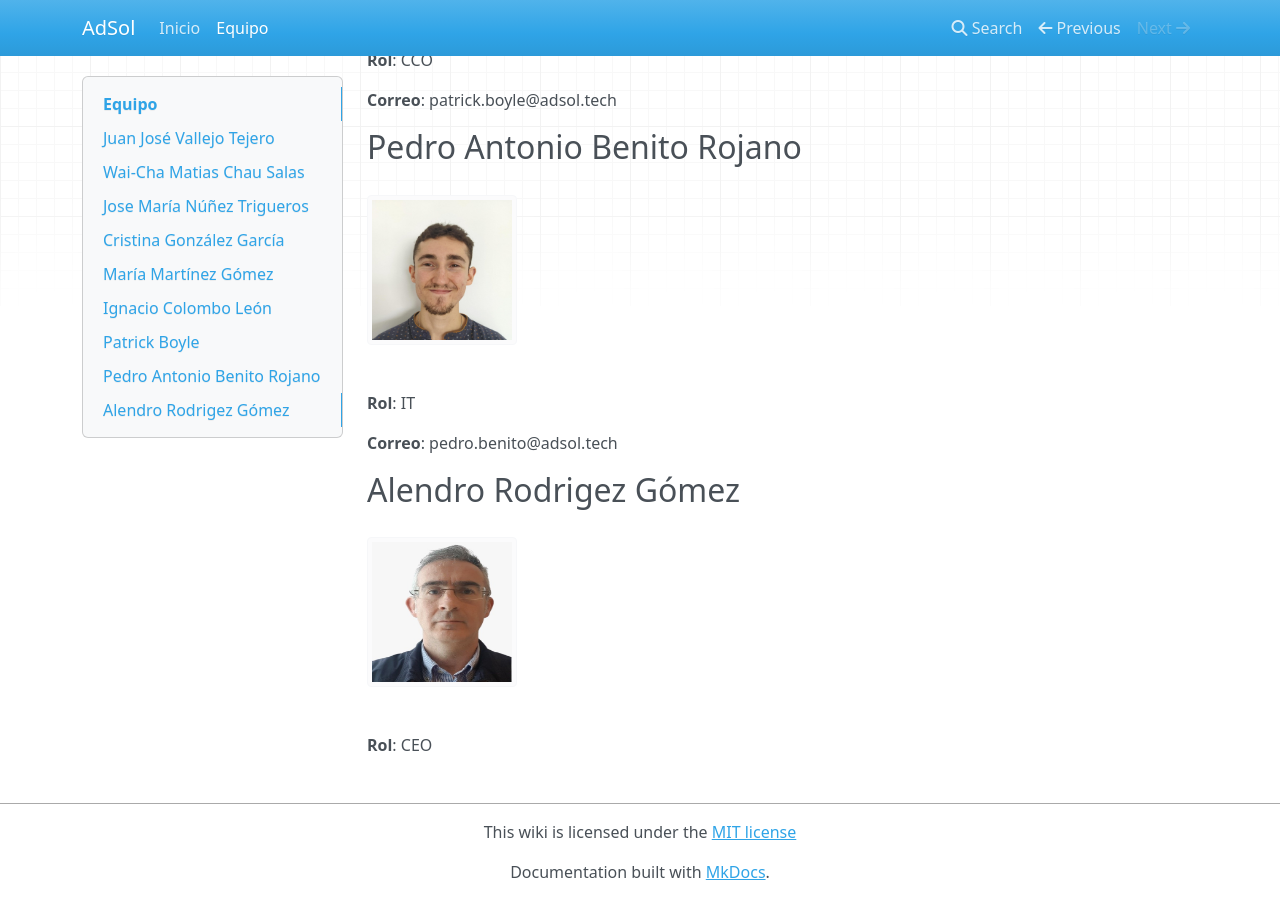
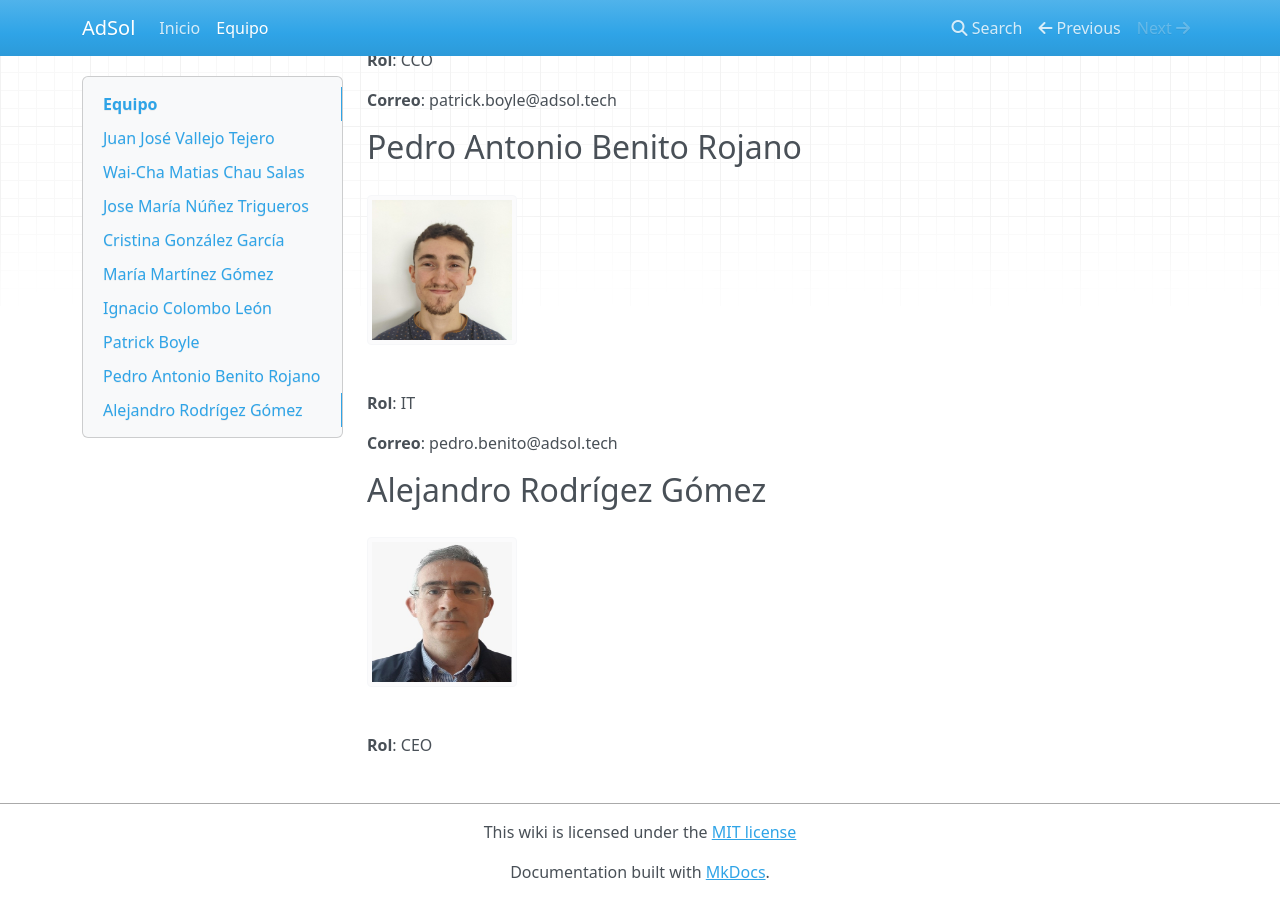
Before and after one commit to adsoltech/docs, an MkDocs documentation site: the page built from docs/equipo.md, in a window 1280 px wide and 900 px high, scrolled down 2403 px. Built offline with MkDocs 1.6.1, drawn with Linux system fonts in a browser that asks for light colours; nearby versions of some CDN libraries.

Commit message:
equipo falta de ortografía fixed

```diff
--- a/docs/equipo.md
+++ b/docs/equipo.md
@@ -64,8 +64,8 @@
 
 **Correo**: pedro.benito@adsol.tech
 
-## Alendro Rodrigez Gómez
+## Alejandro Rodrígez Gómez
 
-![Alendro Rodrigez Gómez](./img/equipo/alejandro.jpeg){: style="height:150px;width:150px"}
+![Alejandro Rodrígez Gómez](./img/equipo/alejandro.jpeg){: style="height:150px;width:150px"}
 
 **Rol**: CEO
```
